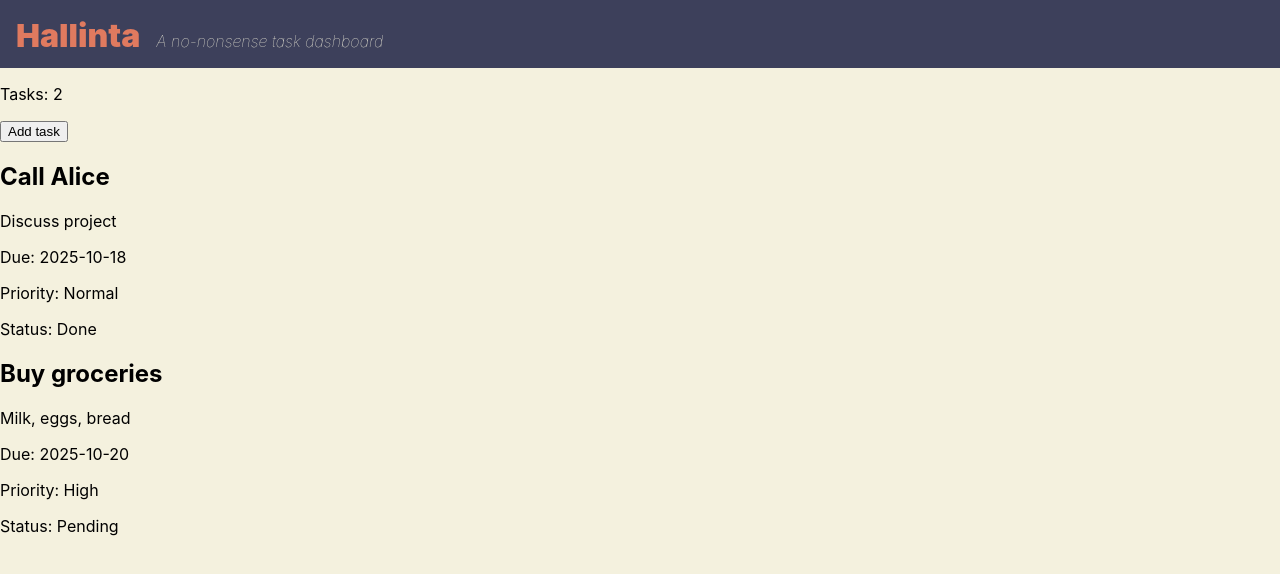
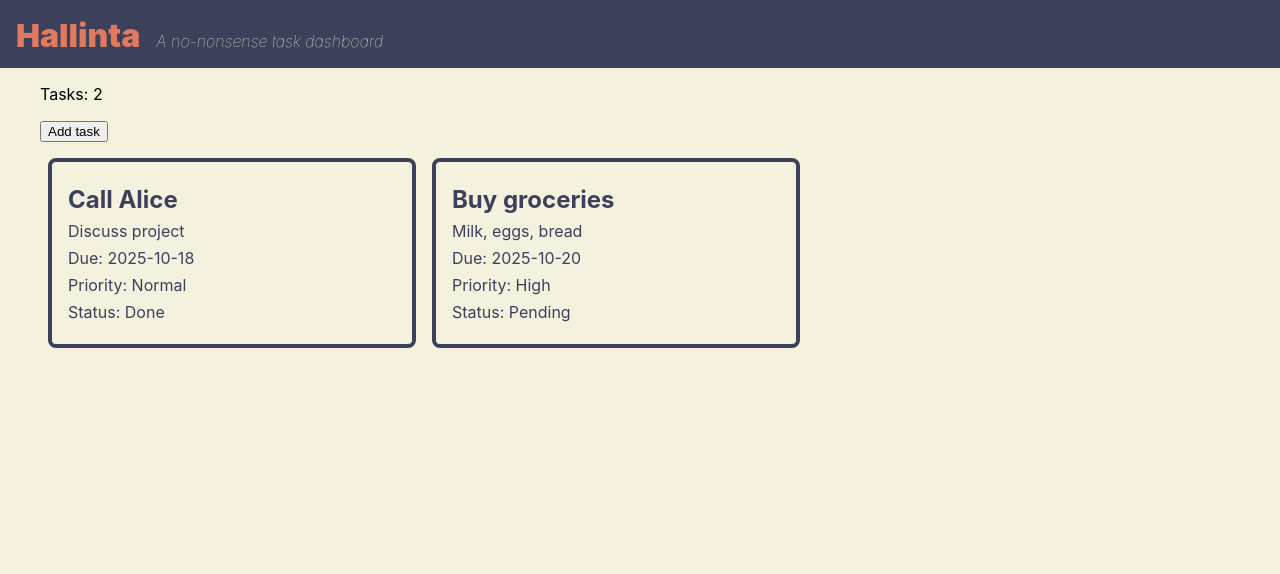
Before and after one commit to leomwilson/hallinta, an Angular app: page / in a window 1280 px wide. Shown: the top 574 px of the page. Built offline with nearby package versions, Linux system fonts and the light colour scheme.

Commit message:
Make styling good for now

```diff
--- a/src/app/app.css
+++ b/src/app/app.css
@@ -0,0 +1,14 @@
+
+.task-list {
+	/* clear floats and provide some padding */
+	display: block;
+	overflow: auto; /* establish a new block formatting context to contain floats */
+	padding: 8px;
+	margin: 0 -8px;
+}
+
+.container {
+	max-width: 1200px;
+	margin: 0 auto;
+	padding: 0 12px;
+}
--- a/src/app/task/task.css
+++ b/src/app/task/task.css
@@ -0,0 +1,35 @@
+.task-container {
+  box-sizing: border-box;
+  padding: 16px;
+  border: 4px solid #3D405B;
+  color: #3D405B;
+  border-radius: 8px;
+  margin: 8px;
+  word-wrap: break-word;
+  overflow-wrap: anywhere;
+  white-space: normal;
+  min-height: 80px;
+  /* float layout for grid */
+  float: left;
+  width: calc(100% - 32px);
+}
+
+/* individual field styling to ensure wrapping */
+.task-container h2,
+.task-container p {
+  margin: 6px 0;
+  line-height: 1.3;
+}
+
+/* media queries for responsive columns */
+@media (min-width: 700px) {
+  .task-container {
+    width: calc(50% - 32px);
+  }
+}
+
+@media (min-width: 1100px) {
+  .task-container {
+    width: calc(33.333% - 32px);
+  }
+}
```
